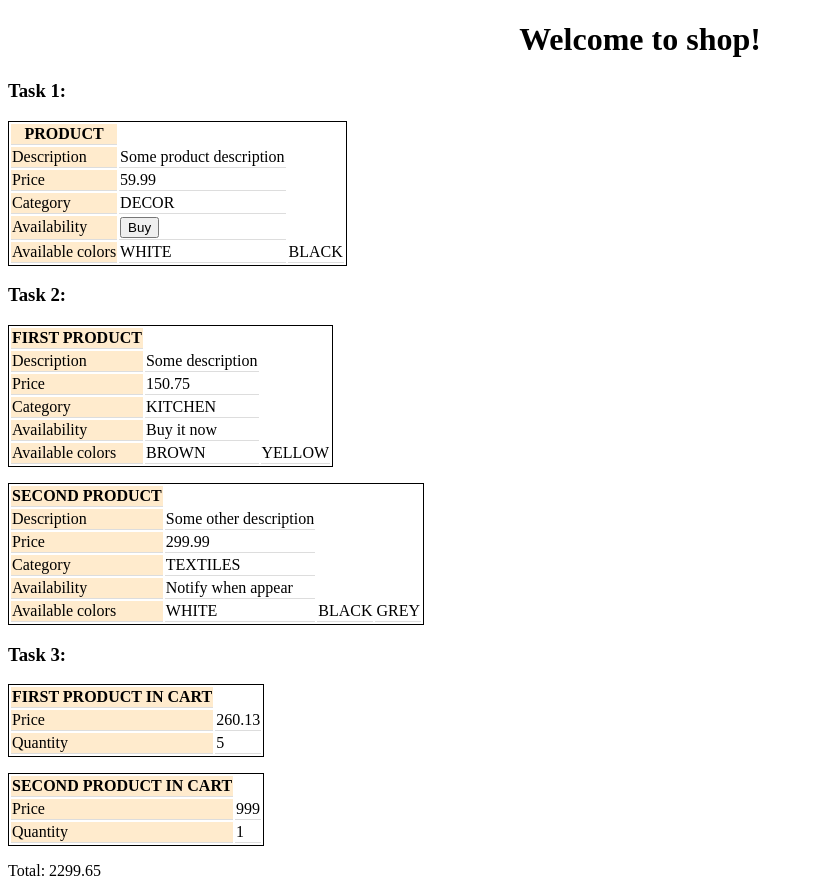
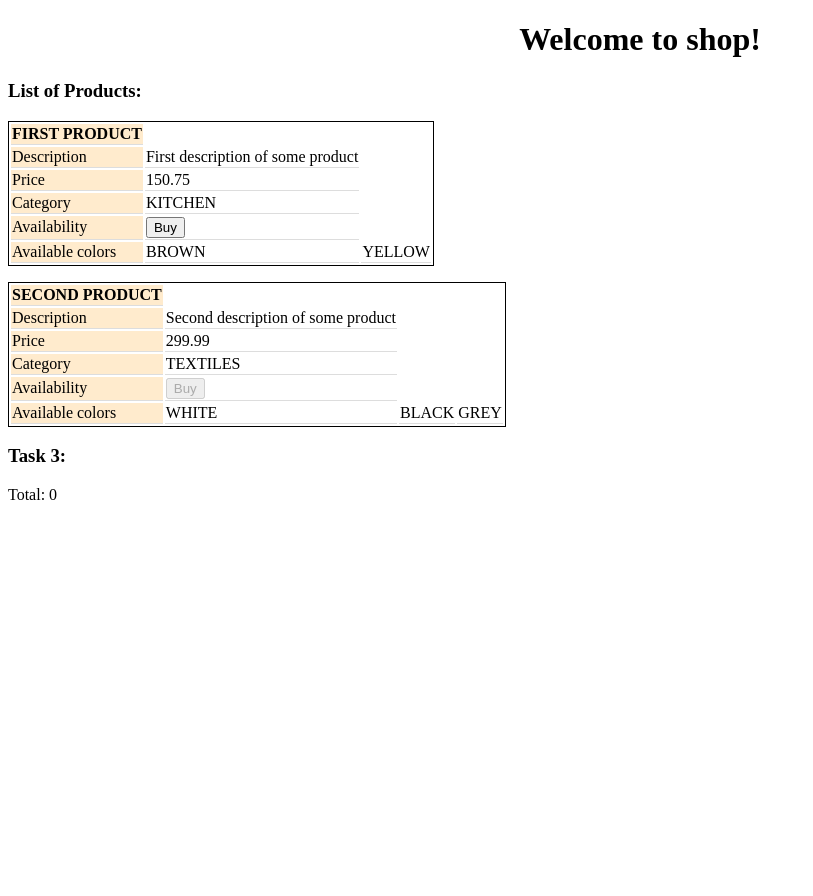
Before and after one commit to olena-shevchuk/shop, an Angular app: page / in a window 1280 px wide. Shown: the whole page, without its empty margins (0-813 px from the left). After the commit the page ends 800 px from the top, so only its background shows below. Built offline with nearby package versions, Linux system fonts and the light colour scheme.

Commit message:
Modify ProductListComponent and ProductComponent

```diff
--- a/src/app/app.component.html
+++ b/src/app/app.component.html
@@ -4,10 +4,7 @@
   </h1>
 </div>
 
-<h3>Task 1: </h3>
-<app-product></app-product>
-
-<h3>Task 2: </h3>
+<h3>List of Products: </h3>
 <app-product-list></app-product-list>
 
 <h3>Task 3: </h3>
--- a/src/app/cart/cart.module.ts
+++ b/src/app/cart/cart.module.ts
@@ -2,14 +2,10 @@ import { NgModule } from '@angular/core';
 import { CommonModule } from '@angular/common';
 
 import { CartComponent } from './components/cart/cart.component';
-import { CartService } from './services/cart.service';
 
 @NgModule({
   declarations: [
     CartComponent
-  ],
-  providers: [
-    CartService
   ],
   exports: [
     CartComponent
--- a/src/app/cart/components/cart/cart.component.ts
+++ b/src/app/cart/components/cart/cart.component.ts
@@ -1,4 +1,5 @@
-import { Component, OnInit } from '@angular/core';
+import { Component, OnInit, OnDestroy } from '@angular/core';
+import { Subscription } from 'rxjs';
 
 import { CartService } from '../../services/cart.service';
 import { CartModel } from '../../models/cart.model';
@@ -8,14 +9,22 @@ import { CartModel } from '../../models/cart.model';
   templateUrl: './cart.component.html',
   styleUrls: ['./cart.component.css']
 })
-export class CartComponent implements OnInit {
+export class CartComponent implements OnInit, OnDestroy {
 
-  cartProducts: Array<CartModel>;
+  cartProducts: Array<CartModel> = new Array<CartModel>();
+  private sub: Subscription;
+  private productInCart: CartModel;
 
   constructor(private cartService: CartService) { }
 
   ngOnInit() {
-    this.cartProducts = this.cartService.getProducts();
+    this.sub = this.cartService.channel$.subscribe(
+      data => (this.pushDataToCart(data))
+    );
+  }
+
+  ngOnDestroy() {
+    this.sub.unsubscribe();
   }
 
   countTotalPrice() {
@@ -28,4 +37,17 @@ export class CartComponent implements OnInit {
     return totalPrice;
   }
 
+  private pushDataToCart(cartData: CartModel): void {
+
+    this.productInCart = this.cartProducts.find(item => item.id === cartData.id);
+
+    if (this.productInCart) {
+
+      this.productInCart.quantity++;
+    } else {
+
+      cartData.quantity = 1;
+      this.cartProducts.push(cartData);
+    }
+  }
 }
--- a/src/app/cart/services/cart.service.ts
+++ b/src/app/cart/services/cart.service.ts
@@ -1,28 +1,30 @@
 import { Injectable } from '@angular/core';
+import { Subject } from 'rxjs';
 
+import { ProductModel } from 'src/app/products/models/product.model';
 import { CartModel } from '../models/cart.model';
-
-const cartProducts: Array<CartModel> = [{
-  id: 0,
-  name: 'FIRST PRODUCT IN CART',
-  price: 260.13,
-  quantity: 5
-},
-{
-  id: 1,
-  name: 'SECOND PRODUCT IN CART',
-  price: 999.00,
-  quantity: 1
-}];
 
 @Injectable({
   providedIn: 'root'
 })
 export class CartService {
 
-  constructor() { }
+  private channel = new Subject<CartModel>();
+  private cartData: CartModel;
 
-  getProducts(): Array<CartModel> {
-    return cartProducts;
+  channel$ = this.channel.asObservable();
+
+  publishData(data: ProductModel) {
+
+    this.cartData = this.convertProductModelToCartModel(data);
+    this.channel.next(this.cartData);
+  }
+
+  private convertProductModelToCartModel(productData: ProductModel): CartModel {
+    return {
+      id: productData.id,
+      name: productData.name,
+      price: productData.price
+    } as CartModel;
   }
 }
--- a/src/app/products/components/product-list/product-list.component.html
+++ b/src/app/products/components/product-list/product-list.component.html
@@ -1,20 +1,5 @@
-<div *ngFor="let product of products">
-  <table>
-    <tr><th>{{product.name}}</th></tr>
-    <tr><td>Description</td><td>{{product.description}}</td></tr>
-    <tr><td>Price</td><td>{{product.price}}</td></tr>
-    <tr><td>Category</td><td>{{product.category}}</td></tr>
-    <tr>
-      <td>Availability</td>
-      <td>
-        <div *ngIf="product.isAvailable; else notAvailable">Buy it now</div>
-        <ng-template #notAvailable>Notify when appear</ng-template>
-      </td>
-    </tr>
-    <tr>
-      <td>Available colors</td>
-      <td *ngFor="let color of product.colors">{{color}}</td>
-    </tr>
-  </table>
-  <p></p>
-</div>
+<app-product
+  *ngFor="let product of products"
+  [product]="product"
+  (buy)="onBuy($event)">
+</app-product>
--- a/src/app/products/components/product-list/product-list.component.ts
+++ b/src/app/products/components/product-list/product-list.component.ts
@@ -1,7 +1,9 @@
 import { Component, OnInit } from '@angular/core';
 
+import { ProductModel } from '../../models/product.model';
+
 import { ProductsService } from '../../services/products.service';
-import { ProductModel } from '../../models/product.model';
+import { CartService } from '../../../cart/services/cart.service';
 
 @Component({
   selector: 'app-product-list',
@@ -12,10 +14,14 @@ export class ProductListComponent implements OnInit {
 
   products: Array<ProductModel>;
 
-  constructor(private productsService: ProductsService) { }
+  constructor(private productsService: ProductsService, private cartService: CartService) { }
 
   ngOnInit() {
     this.products = this.productsService.getProducts();
   }
 
+  onBuy(product: ProductModel): void {
+    this.cartService.publishData(product);
+  }
+
 }
--- a/src/app/products/components/product/product.component.html
+++ b/src/app/products/components/product/product.component.html
@@ -1,19 +1,21 @@
 <table>
-    <tr><th>{{name}}</th></tr>
-    <tr><td>Description</td><td>{{description}}</td></tr>
-    <tr><td>Price</td><td>{{price}}</td></tr>
-    <tr><td>Category</td><td>{{category}}</td></tr>
+  <tr><th>{{product.name}}</th></tr>
+  <tr><td>Description</td><td>{{product.description}}</td></tr>
+  <tr><td>Price</td><td>{{product.price}}</td></tr>
+  <tr><td>Category</td><td>{{product.category}}</td></tr>
   <tr>
     <td>Availability</td>
     <td>
-        <div *ngIf="isAvailable; else notAvailable">
-            <button (click)="onBuy()">Buy</button>
-        </div>
-        <ng-template #notAvailable>Notify when appear</ng-template>
+      <button
+        [disabled]="!product.isAvailable"
+        (click)="onBuy($event)">
+          Buy
+      </button>
     </td>
   </tr>
   <tr>
     <td>Available colors</td>
-      <td *ngFor="let color of colors">{{color}}</td>
+    <td *ngFor="let color of product.colors">{{color}}</td>
   </tr>
 </table>
+<p></p>
--- a/src/app/products/components/product/product.component.ts
+++ b/src/app/products/components/product/product.component.ts
@@ -1,6 +1,6 @@
-import { Component, OnInit } from '@angular/core';
+import { Component, OnInit, Input, Output, EventEmitter } from '@angular/core';
 
-import { Category, Color } from '../../../shared/enums';
+import { ProductModel } from '../../models/product.model';
 
 @Component({
   selector: 'app-product',
@@ -8,13 +8,11 @@ import { Category, Color } from '../../../shared/enums';
   styleUrls: ['./product.component.css']
 })
 export class ProductComponent implements OnInit {
+  @Input()
+  product: ProductModel;
 
-  name = 'PRODUCT';
-  description = 'Some product description';
-  price = 59.99;
-  category = Category.Decor;
-  isAvailable = true;
-  colors = [ Color.White, Color.Black ];
+  @Output()
+  buy: EventEmitter<ProductModel> = new EventEmitter<ProductModel>();
 
   constructor() {
   }
@@ -22,7 +20,7 @@ export class ProductComponent implements OnInit {
   ngOnInit() {
   }
 
-  onBuy() {
-    console.log('Purchase of this product');
+  onBuy(): void {
+    this.buy.emit(this.product);
   }
 }
--- a/src/app/products/products.module.ts
+++ b/src/app/products/products.module.ts
@@ -3,15 +3,11 @@ import { CommonModule } from '@angular/common';
 
 import { ProductComponent } from './components/product/product.component';
 import { ProductListComponent } from './components/product-list/product-list.component';
-import { ProductsService } from './services/products.service';
 
 @NgModule({
   declarations: [
     ProductComponent,
     ProductListComponent
-  ],
-  providers: [
-    ProductsService
   ],
   exports: [
     ProductComponent,
--- a/src/app/products/services/products.service.ts
+++ b/src/app/products/services/products.service.ts
@@ -6,7 +6,7 @@ import { Category, Color } from '../../shared/enums';
 const products: Array<ProductModel> = [{
   id: 0,
   name: 'FIRST PRODUCT',
-  description: 'Some description',
+  description: 'First description of some product',
   price: 150.75,
   category: Category.Kitchen,
   isAvailable: true,
@@ -15,7 +15,7 @@ const products: Array<ProductModel> = [{
 {
   id: 1,
   name: 'SECOND PRODUCT',
-  description: 'Some other description',
+  description: 'Second description of some product',
   price: 299.99,
   category: Category.Textiles,
   isAvailable: false,
```
Also changed, not shown: src/app/app.module.ts (+13 -9 lines), src/changelog.md. Lines whose indentation alone changed are shown as unchanged.
